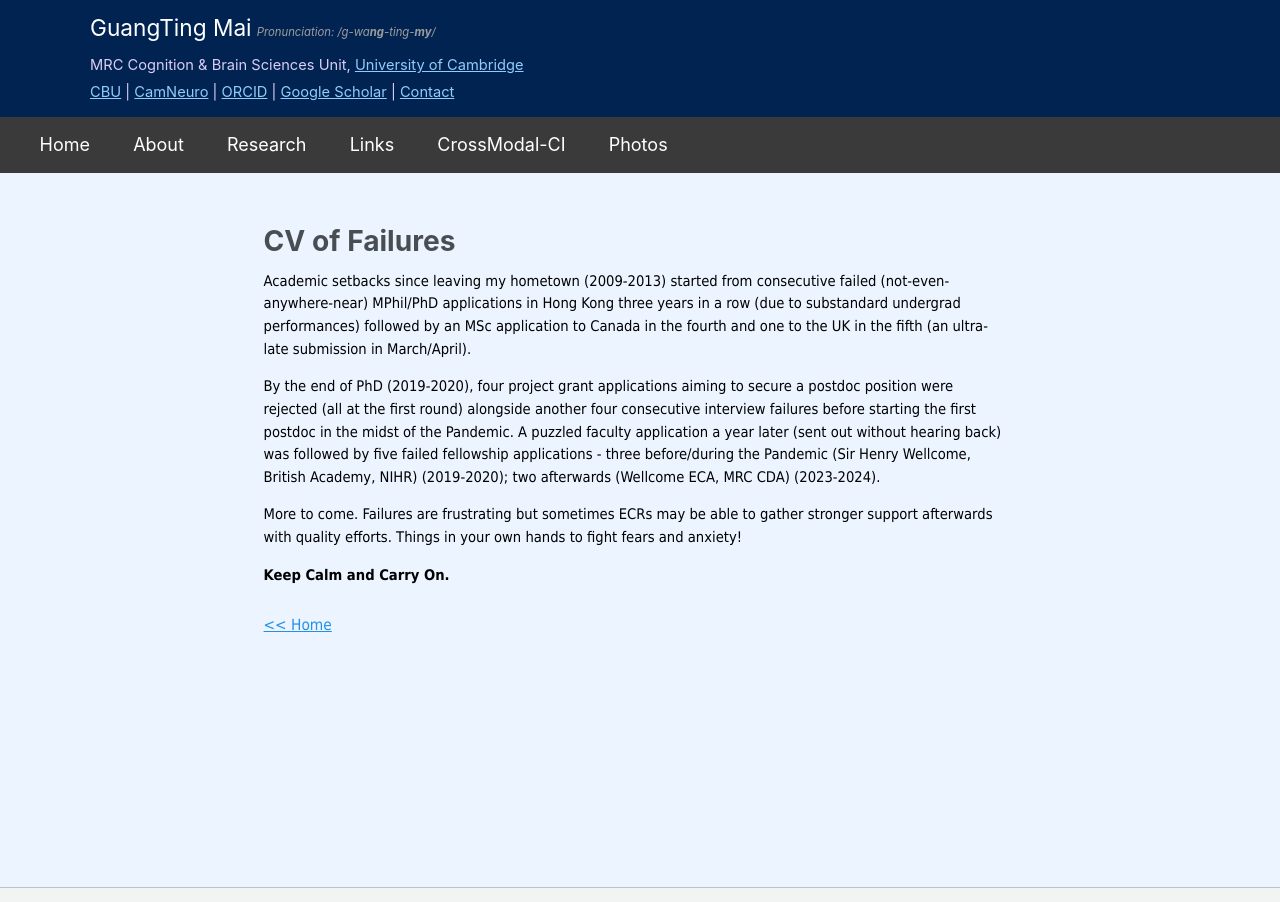
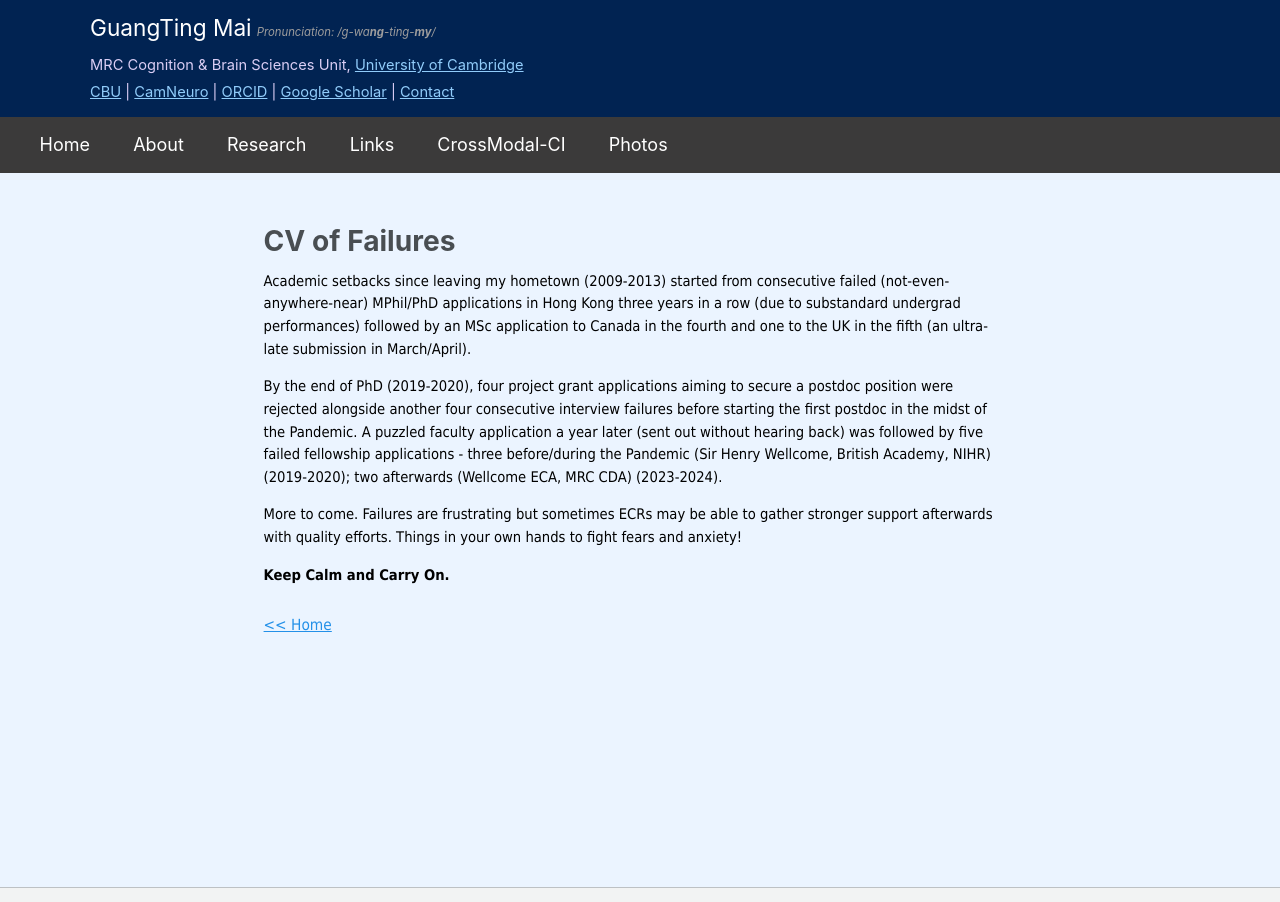
Before and after one commit to guangtingmai/guangtingmai.github.io, a Jekyll site: the page built from _pages/cv-failures.html, in a window 1280 px wide and 1105 px high, cut to the strip 0-902 px from the top of the window. Built offline with Jekyll 4.4.1, drawn with Linux system fonts in a browser that asks for light colours.

Commit message:
Update cv-failures.html

```diff
--- a/_pages/cv-failures.html
+++ b/_pages/cv-failures.html
@@ -8,7 +8,7 @@ author_profile: true
   started from consecutive failed (not-even-anywhere-near) MPhil/PhD applications in Hong Kong three years in a row (due to substandard undergrad performances)
   followed by an MSc application to Canada in the fourth and one to the UK in the fifth (an ultra-late submission in March/April).</span></p>
 <p span style="font-size:11pt;font-family:Tahoma;color: black;line-height:1.55;display:block;margin-bottom:0.2vh">By the end of PhD (2019-2020), four project grant applications
-  aiming to secure a postdoc position were rejected (all at the first round) alongside another four consecutive interview failures before starting the first postdoc
+  aiming to secure a postdoc position were rejected alongside another four consecutive interview failures before starting the first postdoc
   in the midst of the Pandemic. A puzzled faculty application a year later (sent out without hearing back) was followed by five failed fellowship applications
   - three before/during the Pandemic (Sir Henry Wellcome, British Academy, NIHR) (2019-2020); two afterwards (Wellcome ECA, MRC CDA) (2023-2024).</span></p>
 <p span style="font-size:11pt;font-family:Tahoma;color: black;line-height:1.55;display:block;margin-bottom:0.2vh">More to come. Failures are frustrating but sometimes ECRs
```
